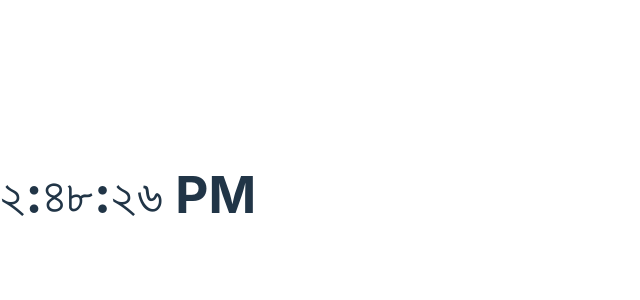
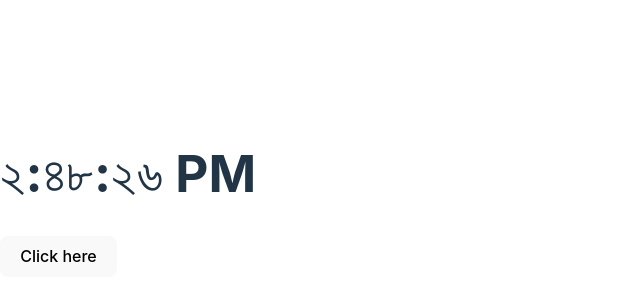
Before and after one commit to RezwanRahin/Think-In-A-React-Way, a React (Vite) app: page / in a window 1280 px wide. Shown: the part 206-506 px from the top of the page, without its empty margins (0-640 px from the left). Built offline with nearby package versions, Linux system fonts and the light colour scheme.

Commit message:
feat: add 'Button' component to 'render' method of 'Clock' component
- refactor 'render' method for adjustment

```diff
--- a/src/components/Clock.jsx
+++ b/src/components/Clock.jsx
@@ -1,12 +1,14 @@
 import React from 'react'
+import Button from './Button'
 
 class Clock extends React.Component {
     // constructor(props) {
     //     super(props);
-    //     this.state = { date: new Date() };
+    //     this.state = { date: new Date(), locale: 'bn-BD' };
+    //     this.handleClick = this.handleClick.bind(this);
     // }
 
-    state = { date: new Date() };
+    state = { date: new Date(), locale: 'bn-BD' };
 
     tick() {
         this.setState({
@@ -22,12 +24,29 @@ class Clock extends React.Component {
         clearInterval(this.clockTimer);
     }
 
+    handleClick = (locale) => {
+        this.setState({
+            locale
+        });
+    }
+
     render() {
+        const { date, locale } = this.state;
+
         return (
-            <h1 className="heading">
-                <span className="text">{this.state.date.toLocaleTimeString(this.props.locale)}</span>
-                <img src="" />
-            </h1>
+            <div>
+                <h1 className="heading">
+                    <span className="text">{this.state.date.toLocaleTimeString(locale)}</span>
+                    <img src="" />
+                </h1>
+
+                {/* <button type='button' onClick={this.handleClick}>Click here</button> */}
+                {/* <button type='button' onClick={this.handleClick.bind(this, 'en-US')}>Click here</button> */}
+                {/* <button type='button' onClick={() => this.handleClick('en-US')}>Click here</button> */}
+
+                {/* <Button change={this.handleClick} locale='en-US'></Button> */}
+                <Button change={this.handleClick} locale='en-US' />
+            </div>
         );
     }
 }
```
